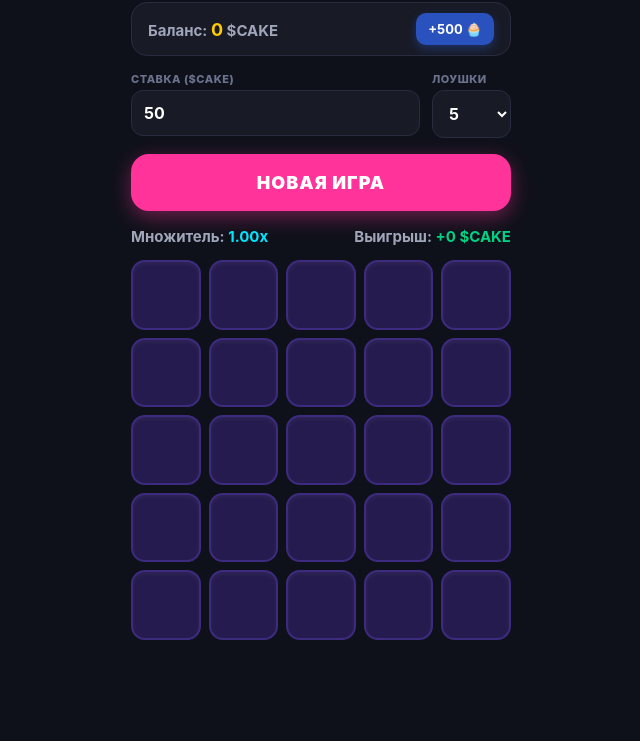
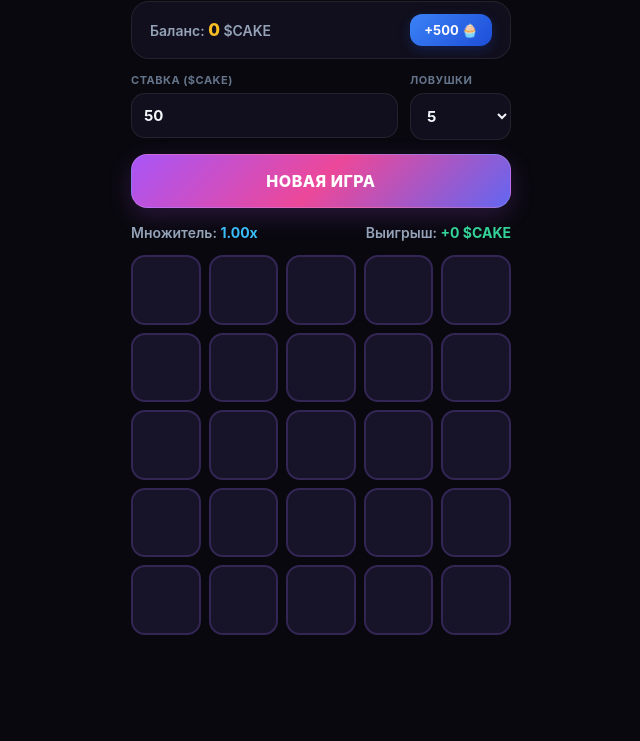
Before and after one commit to cakepop-igaming/cake-pop-bot, a website: page index.html in a window 1280 px wide. Shown: the part 59-800 px from the top of the page, without its empty margins (319-959 px from the left). Drawn offline with Linux system fonts and the light colour scheme; no server answers.

Commit message:
Restore original design and add optimistic UI

```diff
--- a/index.html
+++ b/index.html
@@ -15,7 +15,7 @@
     }
 
     body {
-      background: #0f111a;
+      background: #09080e;
       color: #ffffff;
       display: flex;
       flex-direction: column;
@@ -24,57 +24,60 @@
       padding: 16px;
     }
 
+    /* Заголовок в стиле референса: стильный, мягкий, без кислотного неона */
     .title-logo {
-      font-size: 24px;
-      font-weight: 900;
-      color: #ff66c4;
-      text-shadow: 0 0 12px rgba(255, 102, 196, 0.6);
-      margin-bottom: 16px;
+      font-size: 22px;
+      font-weight: 800;
+      color: #e2e8f0;
+      margin-bottom: 18px;
       display: flex;
       align-items: center;
       gap: 8px;
+      letter-spacing: -0.3px;
     }
 
-    /* Баланс-бар */
+    /* Баланс-бар с глухим премиум-покрытием */
     .balance-card {
       width: 100%;
       max-width: 380px;
-      background: #181b26;
-      border: 1px solid #282c3f;
-      border-radius: 16px;
-      padding: 10px 16px;
+      background: rgba(22, 19, 36, 0.7);
+      border: 1px solid rgba(255, 255, 255, 0.08);
+      backdrop-filter: blur(10px);
+      border-radius: 18px;
+      padding: 12px 18px;
       display: flex;
       justify-content: space-between;
       align-items: center;
-      margin-bottom: 16px;
+      margin-bottom: 14px;
     }
 
     .balance-text {
-      font-size: 15px;
-      font-weight: 700;
-      color: #a0a5ba;
+      font-size: 14px;
+      font-weight: 600;
+      color: #94a3b8;
     }
 
     .balance-val {
-      color: #ffcc00;
-      font-size: 18px;
+      color: #fbbf24;
+      font-weight: 800;
+      font-size: 17px;
     }
 
     .btn-bonus {
-      background: #2a52be;
+      background: linear-gradient(135deg, #3b82f6 0%, #1d4ed8 100%);
       color: #fff;
       border: none;
-      padding: 8px 12px;
-      border-radius: 10px;
-      font-weight: bold;
+      padding: 8px 14px;
+      border-radius: 12px;
+      font-weight: 700;
       font-size: 13px;
       cursor: pointer;
-      box-shadow: 0 4px 10px rgba(42, 82, 190, 0.4);
-      transition: transform 0.1s;
+      transition: transform 0.1s, opacity 0.2s;
+      box-shadow: 0 4px 12px rgba(29, 78, 216, 0.25);
     }
 
     .btn-bonus:active {
-      transform: scale(0.95);
+      transform: scale(0.96);
     }
 
     /* Настройки ставки */
@@ -84,49 +87,49 @@
       display: grid;
       grid-template-columns: 1fr 1fr;
       gap: 12px;
-      margin-bottom: 16px;
+      margin-bottom: 14px;
     }
 
     .input-box {
       display: flex;
       flex-direction: column;
-      gap: 4px;
+      gap: 6px;
     }
 
     .input-box label {
       font-size: 11px;
-      font-weight: 800;
-      color: #6c728e;
+      font-weight: 700;
+      color: #64748b;
       letter-spacing: 0.5px;
     }
 
     .input-box input, .input-box select {
-      background: #181b26;
-      border: 1px solid #282c3f;
-      border-radius: 12px;
+      background: rgba(22, 19, 36, 0.7);
+      border: 1px solid rgba(255, 255, 255, 0.08);
+      border-radius: 14px;
       padding: 12px;
-      color: #fff;
-      font-size: 16px;
-      font-weight: bold;
+      color: #f1f5f9;
+      font-size: 15px;
+      font-weight: 700;
       outline: none;
     }
 
-    /* Главная кнопка */
+    /* Главная кнопка: сдержанный премиум градиент в стиле Spin Again */
     .btn-action {
       width: 100%;
       max-width: 380px;
-      padding: 18px;
-      border: none;
-      border-radius: 18px;
-      background: #ff3399;
+      padding: 16px;
+      border: 1px solid rgba(255, 255, 255, 0.15);
+      border-radius: 16px;
+      background: linear-gradient(135deg, #a855f7 0%, #ec4899 50%, #6366f1 100%);
       color: #ffffff;
-      font-size: 18px;
-      font-weight: 900;
-      letter-spacing: 1px;
+      font-size: 16px;
+      font-weight: 800;
+      letter-spacing: 0.5px;
       cursor: pointer;
-      box-shadow: 0 6px 20px rgba(255, 51, 153, 0.4);
       margin-bottom: 16px;
-      transition: transform 0.1s, background 0.2s;
+      transition: transform 0.1s, opacity 0.2s;
+      box-shadow: 0 8px 24px rgba(168, 85, 247, 0.2);
     }
 
     .btn-action:active {
@@ -134,8 +137,9 @@
     }
 
     .btn-action.cashout {
-      background: #00d285;
-      box-shadow: 0 6px 20px rgba(0, 210, 133, 0.4);
+      background: linear-gradient(135deg, #10b981 0%, #059669 100%);
+      box-shadow: 0 8px 24px rgba(16, 185, 129, 0.25);
+      border-color: rgba(16, 185, 129, 0.3);
     }
 
     /* Статы раунда */
@@ -144,21 +148,23 @@
       max-width: 380px;
       display: flex;
       justify-content: space-between;
-      font-size: 15px;
-      font-weight: 700;
-      color: #a0a5ba;
+      font-size: 14px;
+      font-weight: 600;
+      color: #94a3b8;
       margin-bottom: 14px;
     }
 
     .stat-val {
-      color: #00e5ff;
+      color: #38bdf8;
+      font-weight: 700;
     }
 
     .stat-profit {
-      color: #00d285;
+      color: #34d399;
+      font-weight: 700;
     }
 
-    /* Игровое поле */
+    /* Игровое поле: глухой фиолетовый фон и обрамления */
     .grid {
       width: 100%;
       max-width: 380px;
@@ -169,37 +175,34 @@
 
     .cell {
       aspect-ratio: 1;
-      background: #251b4e;
-      border: 2px solid #3d2b80;
+      background: #171328;
+      border: 2px solid #332654;
       border-radius: 14px;
       display: flex;
       align-items: center;
       justify-content: center;
-      font-size: 26px;
+      font-size: 24px;
       cursor: pointer;
       transition: transform 0.1s, background 0.2s, border-color 0.2s;
-      box-shadow: inset 0 2px 4px rgba(255, 255, 255, 0.05);
     }
 
     .cell:active {
-      transform: scale(0.92);
+      transform: scale(0.93);
     }
 
     .cell.loading {
-      opacity: 0.6;
-      border-color: #00e5ff;
+      opacity: 0.5;
+      border-color: #a855f7;
     }
 
     .cell.revealed-gem {
-      background: #1c2b4a;
-      border-color: #00e5ff;
-      box-shadow: 0 0 12px rgba(0, 229, 255, 0.3);
+      background: #122822;
+      border-color: #10b981;
     }
 
     .cell.revealed-bomb {
-      background: #4a1c24;
-      border-color: #ff3355;
-      box-shadow: 0 0 12px rgba(255, 51, 85, 0.4);
+      background: #2d141e;
+      border-color: #f43f5e;
     }
   </style>
 </head>
@@ -218,7 +221,7 @@
       <input type="number" id="betAmount" value="50">
     </div>
     <div class="input-box">
-      <label>ЛОУШКИ</label>
+      <label>ЛОВУШКИ</label>
       <select id="minesCount">
         <option value="3">3</option>
         <option value="5" selected>5</option>
@@ -328,7 +331,6 @@
     async function handleCellClick(cell, index) {
       if (gameOver || cell.dataset.revealed || cell.dataset.loading) return;
 
-      // Optimistic UI: даем отклик сразу
       cell.dataset.loading = "true";
       cell.classList.add('loading');
       if (tg?.HapticFeedback) tg.HapticFeedback.impactOccurred('light');
```
